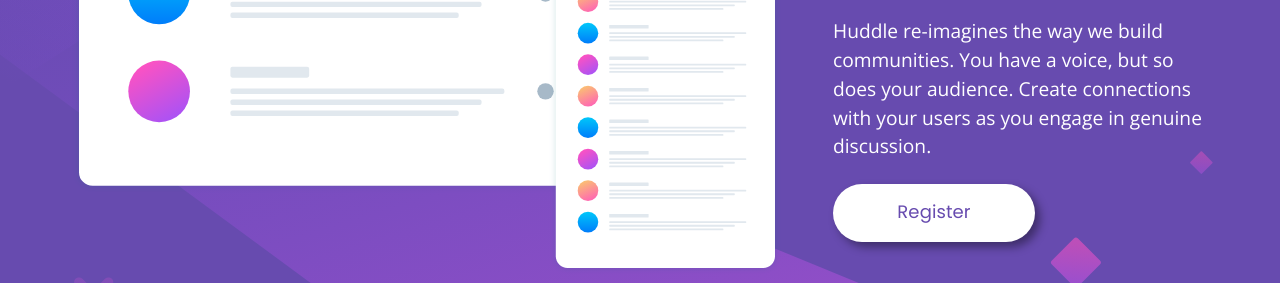
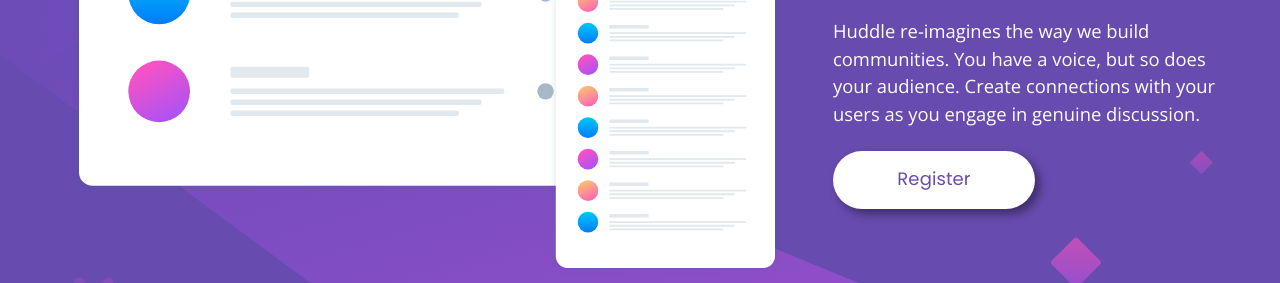
Before and after one commit to GilaniRabbu/huddle-landing-page-with-single-introductory-section, a plain HTML site: page index.html in a window 1280 px wide. Shown: the part 426-709 px from the top of the page. Drawn offline with nearby package versions, Linux system fonts and the light colour scheme.

Commit message:
Initial commit

```diff
--- a/style.css
+++ b/style.css
@@ -84,7 +84,7 @@
 }
 
 .content p {
-    font-size: 1.2rem;
+    font-size: 1.15rem;
     line-height: 1.5;
     padding-bottom: 0.1875rem;
 }
```
